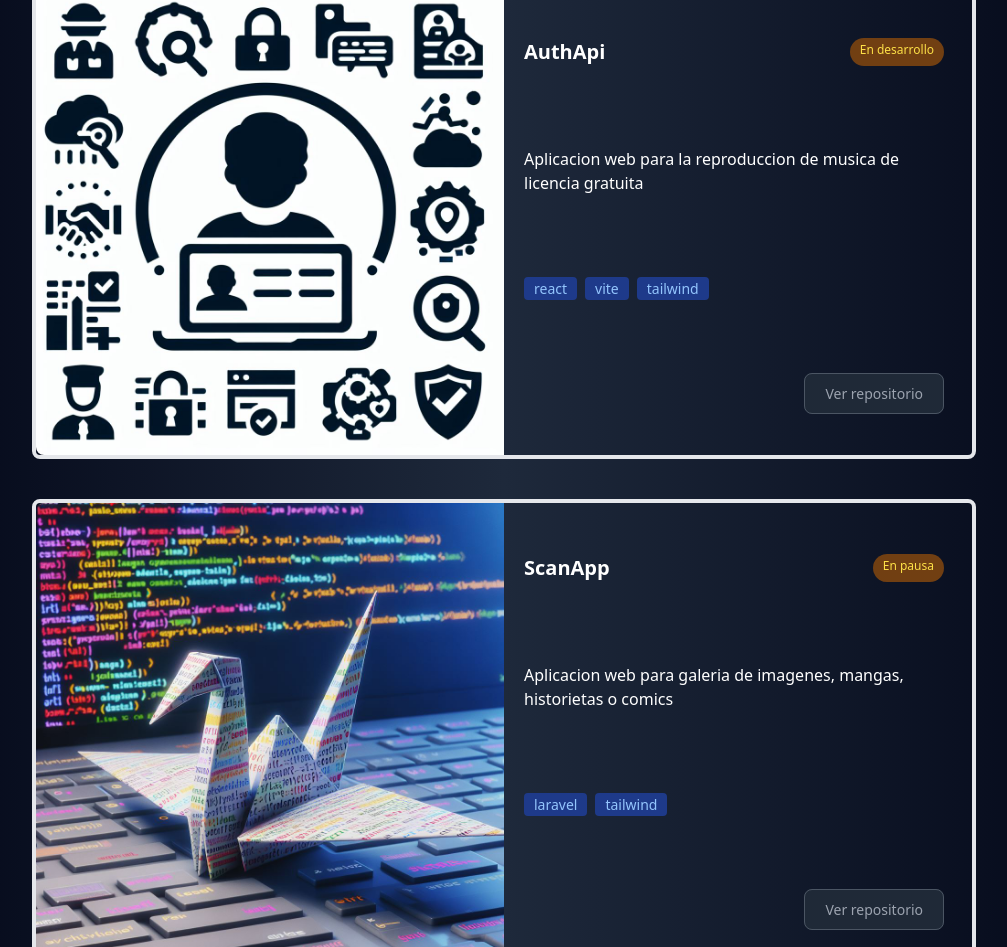
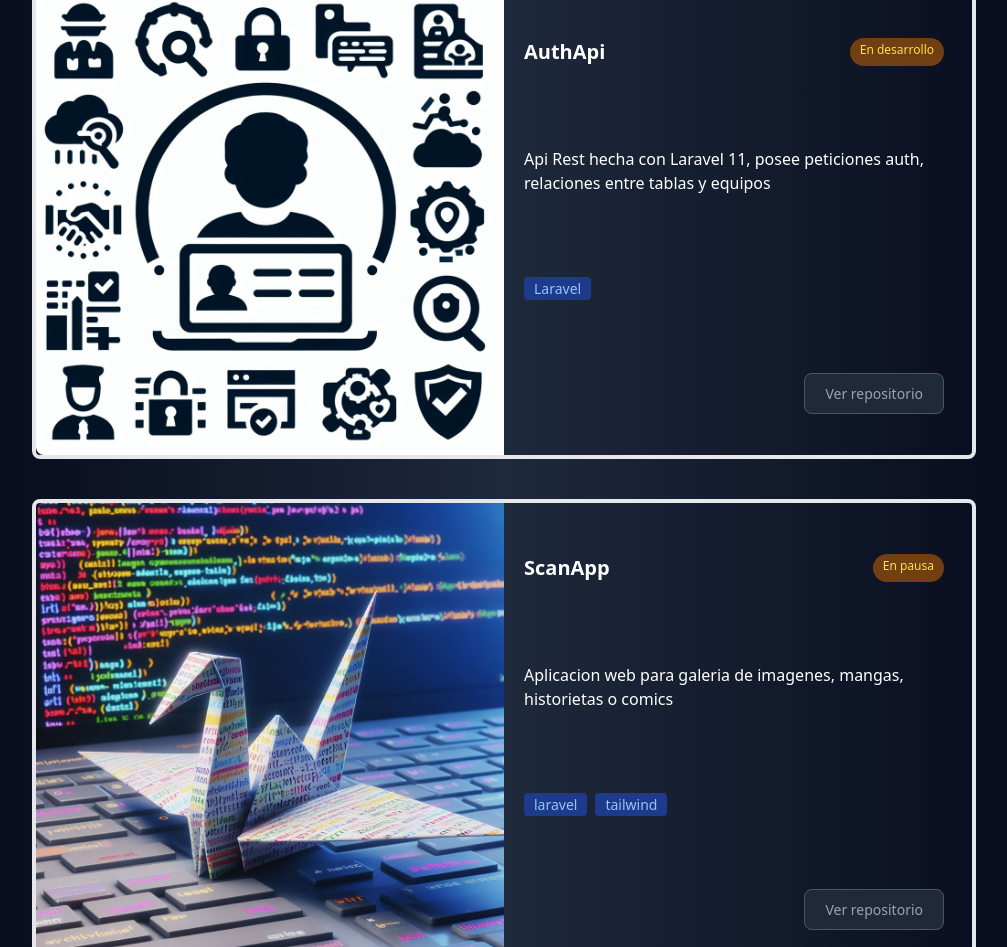
Before and after one commit to JesusMqr/Porfolio, a React (Vite) app: page / in a window 1280 px wide. Shown: the part 1435-2382 px from the top of the page, without its empty margins (136-1143 px from the left). Built offline with nearby package versions, Linux system fonts and the light colour scheme.

Commit message:
Arreglando AuthApi

```diff
--- a/src/sections/Projects.jsx
+++ b/src/sections/Projects.jsx
@@ -26,20 +26,15 @@ const ProjectsData = [
     {
         status:"En desarrollo",
         title:"AuthApi",
-        description:"Aplicacion web para la reproduccion de musica de licencia gratuita",
+        description:"Api Rest hecha con Laravel 11, posee peticiones auth, relaciones entre tablas y equipos",
         urlImage:logoApi,
         urlGithub:"https://github.com/JesusMqr/LaravelApi",
 
         tag:[
             {
-                text:"react"
-            },
-            {
-                text:"vite"
-            },
-            {
-                text:"tailwind"
+                text:"Laravel"
             }
+
         ]
     },
     {
```
